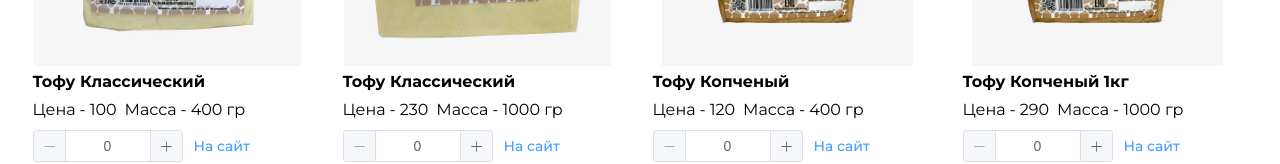
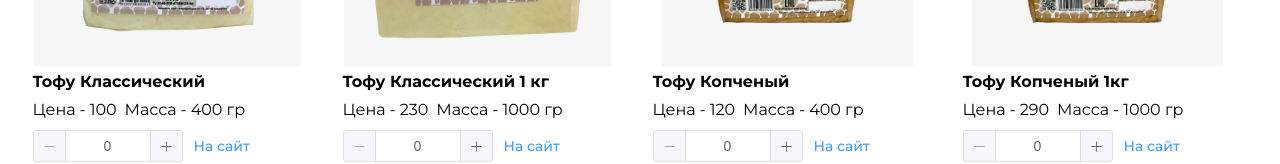
Before and after one commit to lefhl/fast-calc, a Vue app: page / in a window 1280 px wide. Shown: the part 174-338 px from the top of the page. Built offline with nearby package versions, Linux system fonts and the light colour scheme; the HTML template or start-up script is replaced by a standard one.

Commit message:
small update

```diff
--- a/package.json
+++ b/package.json
@@ -18,6 +18,7 @@
   "dependencies": {
     "element-plus": "^2.13.6",
     "pinia": "^3.0.4",
+    "sass": "^1.99.0",
     "vue": "^3.5.31",
     "vue-router": "^5.0.4"
   },
@@ -36,7 +37,6 @@
     "npm-run-all2": "^8.0.4",
     "oxfmt": "^0.42.0",
     "oxlint": "~1.57.0",
-    "sass": "^1.99.0",
     "sass-loader": "^16.0.7",
     "typescript": "~6.0.0",
     "vite": "^8.0.3",
--- a/src/stores/useGoodsStore.ts
+++ b/src/stores/useGoodsStore.ts
@@ -21,7 +21,7 @@ export const useGoodsStore = defineStore('goodsStore', () => {
       count: 0,
     },
     {
-      title: 'Тофу Классический',
+      title: 'Тофу Классический 1 кг',
       image: 'mallakto/tofu-klassicheskii-1kg.webp',
       link: 'https://mallakto.ru/products/tofu/tofu-klassicheskii-1kg',
       weigth: 1000,
--- a/vite.config.ts
+++ b/vite.config.ts
@@ -11,7 +11,6 @@ export default defineConfig({
   css: {
     preprocessorOptions: {
       scss: {
-        api: 'modern-compiler',
         // Option A: Using the modern SASS @use syntax (Recommended)
         // additionalData: `@import "@/assets/styles/main.scss";`,
       },
```
Also changed, not shown: 1 other file (tests, documents, lock files or other folders).
